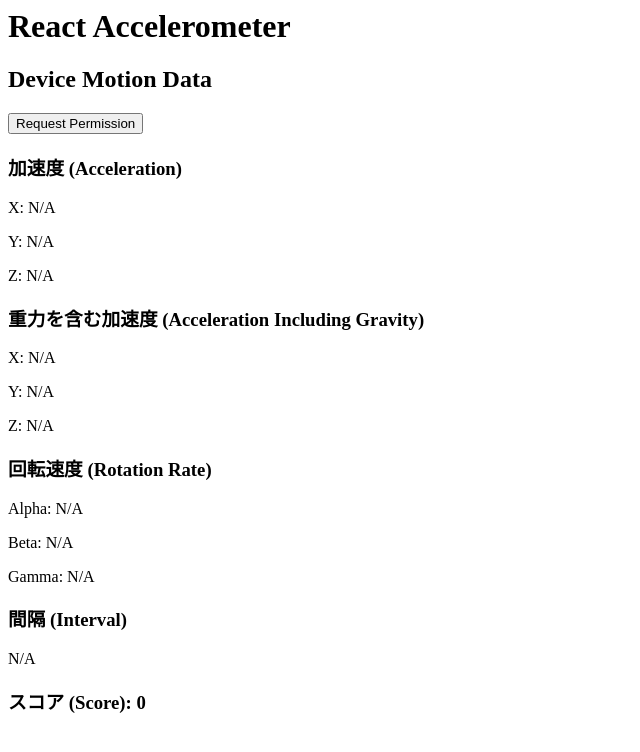
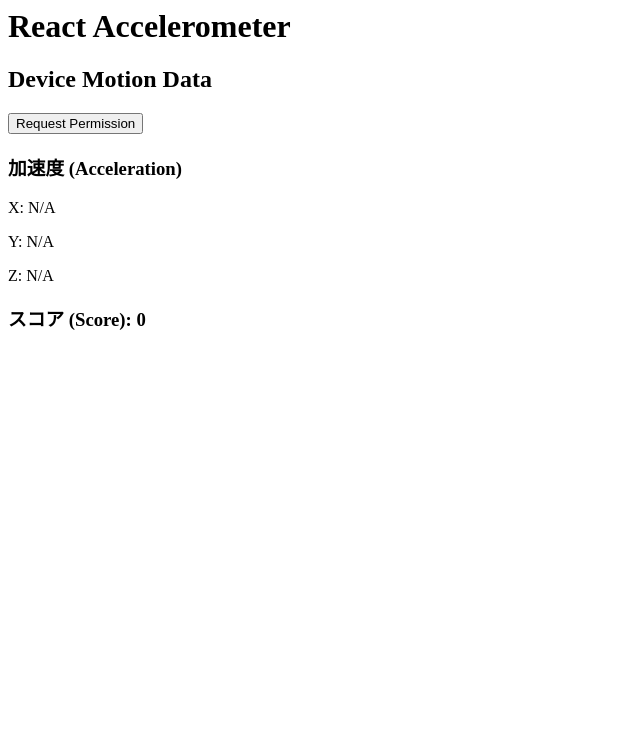
Before and after one commit to jyogi-web/yanbaru-react-pwa, a React (Vite) app: page / in a window 1280 px wide. Shown: the top 752 px of the page, without its empty margins (0-640 px from the left). Built offline with nearby package versions, Linux system fonts and the light colour scheme.

Commit message:
変化量を変更

```diff
--- a/src/components/DeviceSensor.tsx
+++ b/src/components/DeviceSensor.tsx
@@ -7,7 +7,7 @@
     間隔: number | null;
 }
 
-const THRESHOLD = 20;
+const THRESHOLD = 10;
 const SCORE_INCREMENT = 10;
 
 const DeviceSensor: React.FC = () => {
@@ -105,7 +105,7 @@
         <p>Y: {formatNumber(motionData.加速度.y)}</p>
         <p>Z: {formatNumber(motionData.加速度.z)}</p>
 
-        <h3>重力を含む加速度 (Acceleration Including Gravity)</h3>
+        {/* <h3>重力を含む加速度 (Acceleration Including Gravity)</h3>
         <p>X: {formatNumber(motionData.重力を含む加速度.x)}</p>
         <p>Y: {formatNumber(motionData.重力を含む加速度.y)}</p>
         <p>Z: {formatNumber(motionData.重力を含む加速度.z)}</p>
@@ -116,7 +116,7 @@
         <p>Gamma: {formatNumber(motionData.回転速度.gamma)}</p>
 
         <h3>間隔 (Interval)</h3>
-        <p>{motionData.間隔 !== null ? motionData.間隔.toFixed(2) : 'N/A'}</p>
+        <p>{motionData.間隔 !== null ? motionData.間隔.toFixed(2) : 'N/A'}</p> */}
         <h3>スコア (Score): {score}</h3>
       </div>
     </div>
```
